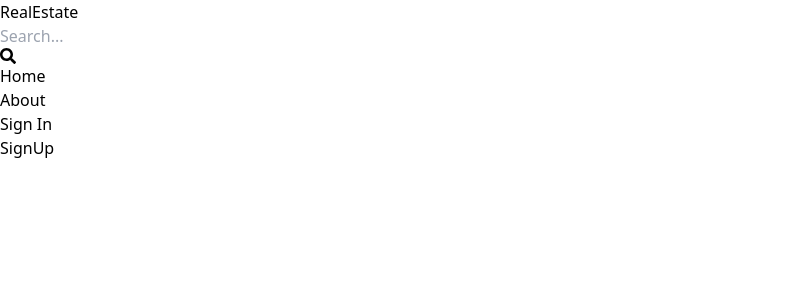
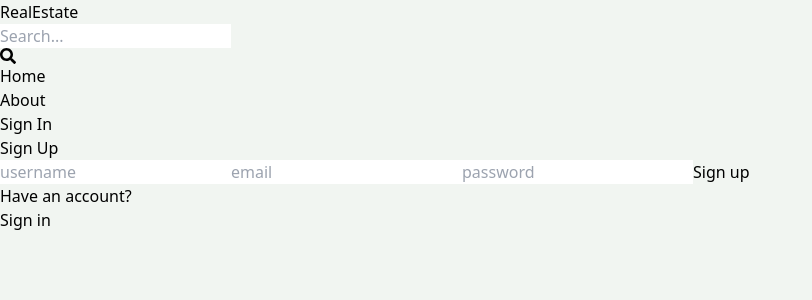
Before and after one commit to jaisonjeba/mern-estate, a React (Vite) app in the folder client/: page /sign-up in a window 1280 px wide. Shown: the top 300 px of the page, without its empty margins (0-812 px from the left). Built offline with nearby package versions, Linux system fonts and the light colour scheme.

Commit message:
complete sign up page ui

```diff
--- a/client/src/index.css
+++ b/client/src/index.css
@@ -1,3 +1,7 @@
 @tailwind base;
 @tailwind components;
 @tailwind utilities;
+
+body{
+    background-color: rgb(241, 245, 241);
+}
--- a/client/src/pages/SignUp.jsx
+++ b/client/src/pages/SignUp.jsx
@@ -1,7 +1,21 @@
-import React from 'react'
+import {Link} from 'react-router-dom';
 
 export default function SignUp() {
   return (
-    <div>SignUp</div>
+    <div className='p-3 max-w-lg mx-auto'>
+      <h1 className='text-3xl text-center font-semibold my-7'>Sign Up</h1>
+      <form className='flex flex-col gap-4'>
+        <input type="text" placeholder='username' className='border p-3 rounded-lg' id='username' />
+        <input type="email" placeholder='email' className='border p-3 rounded-lg' id='email' />
+        <input type="password" placeholder='password' className='border p-3 rounded-lg' id='password' />
+        <button className='bg-slate-700 text-white p-3 rounded-lg uppercase hover:opacity-95 disabled:opacity-80'>Sign up</button>
+      </form>
+      <div className='flex gap-2 mt-5'>
+        <p>Have an account?</p>
+        <Link to={"/sign-in"}>
+        <span className='text-blue-700'>Sign in</span>
+        </Link>
+      </div>
+    </div>
   )
 }
```
